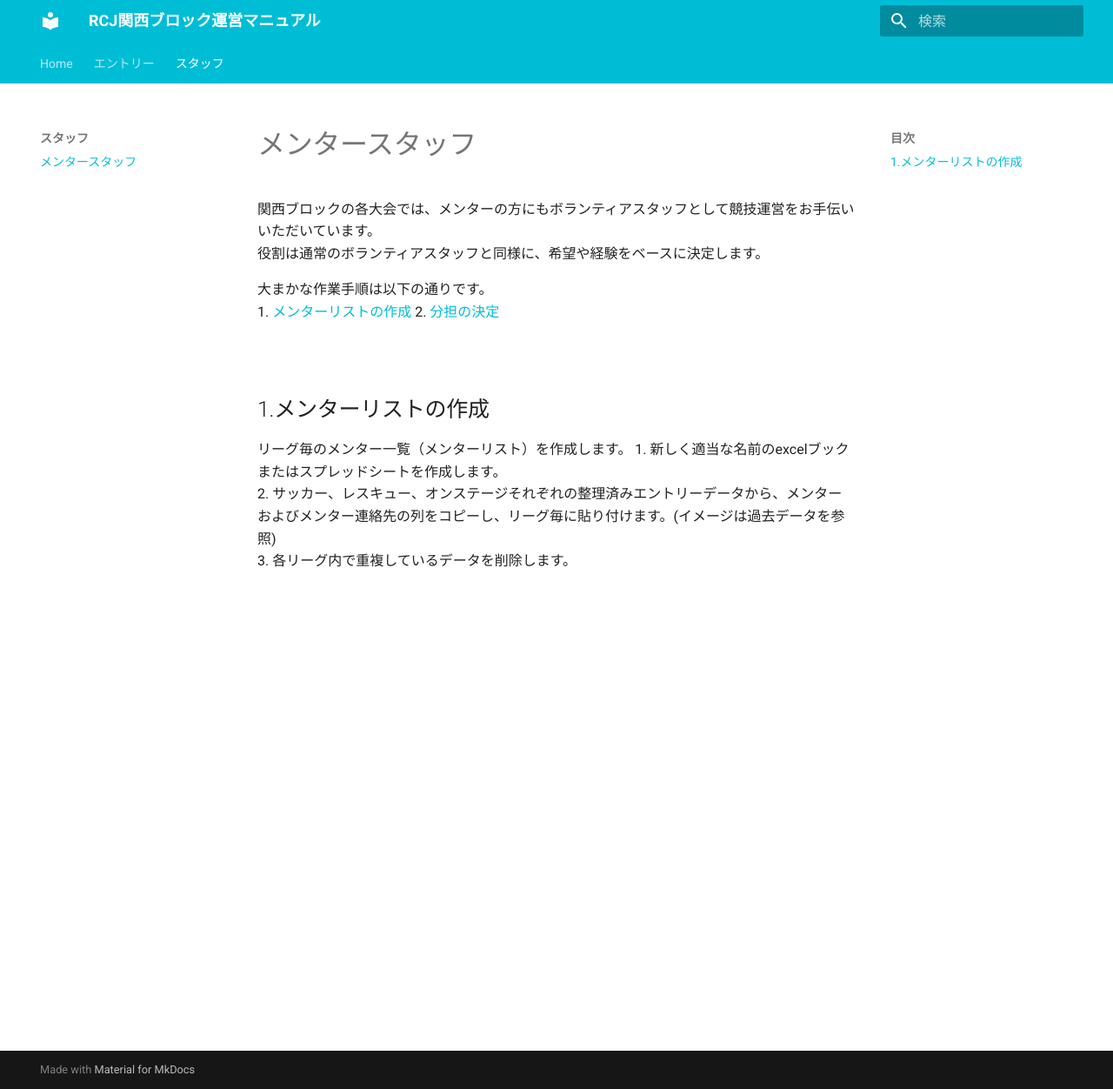
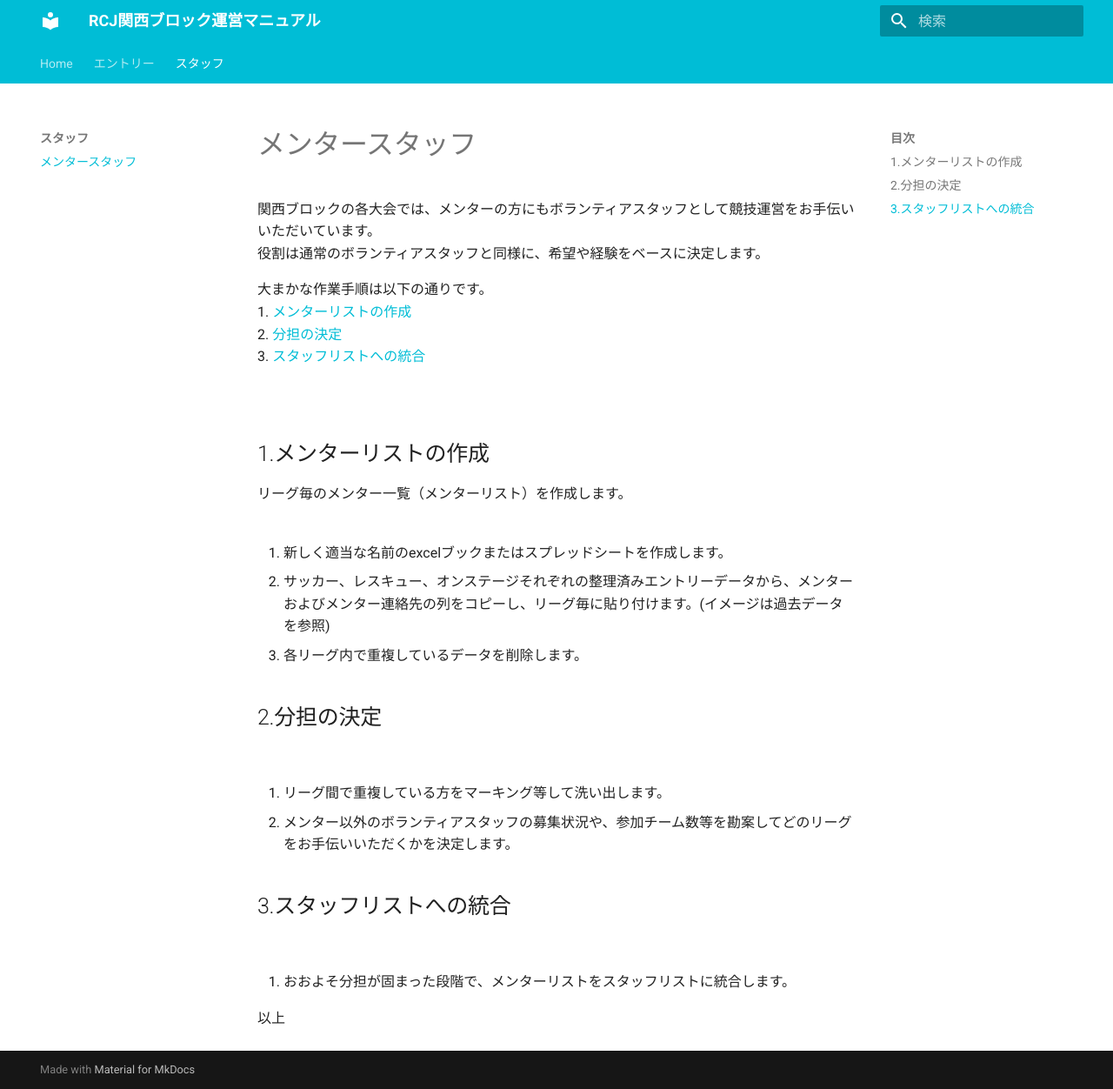
Before and after one commit to RCJJ-Kansai/operation-manual, an MkDocs documentation site: the page built from docs/staff/mentorStaff.md, in a window 1280 px wide and 1252 px high. Shown: the whole window at 87% size. Built offline with MkDocs 1.6.1 and Material for MkDocs 9.7.7, drawn with Linux system fonts in a browser that asks for light colours.

Commit message:
メンタースタッフリストの項を更新

```diff
--- a/docs/staff/mentorStaff.md
+++ b/docs/staff/mentorStaff.md
@@ -6,12 +6,29 @@
 大まかな作業手順は以下の通りです。
 1. [メンターリストの作成](#1.メンターリストの作成)
 2. [分担の決定](#2.分担の決定)
+3. [スタッフリストへの統合](#3.スタッフリストへの統合)
 
 <br>
 
 ## 1.メンターリストの作成
 
 リーグ毎のメンター一覧（メンターリスト）を作成します。
+<br>
+
 1. 新しく適当な名前のexcelブックまたはスプレッドシートを作成します。
 2. サッカー、レスキュー、オンステージそれぞれの整理済みエントリーデータから、メンターおよびメンター連絡先の列をコピーし、リーグ毎に貼り付けます。(イメージは過去データを参照)
 3. 各リーグ内で重複しているデータを削除します。
+
+## 2.分担の決定
+<br>
+
+1. リーグ間で重複している方をマーキング等して洗い出します。
+2. メンター以外のボランティアスタッフの募集状況や、参加チーム数等を勘案してどのリーグをお手伝いいただくかを決定します。
+
+## 3.スタッフリストへの統合
+<br>
+
+1. おおよそ分担が固まった段階で、メンターリストをスタッフリストに統合します。
+
+
+以上
```
